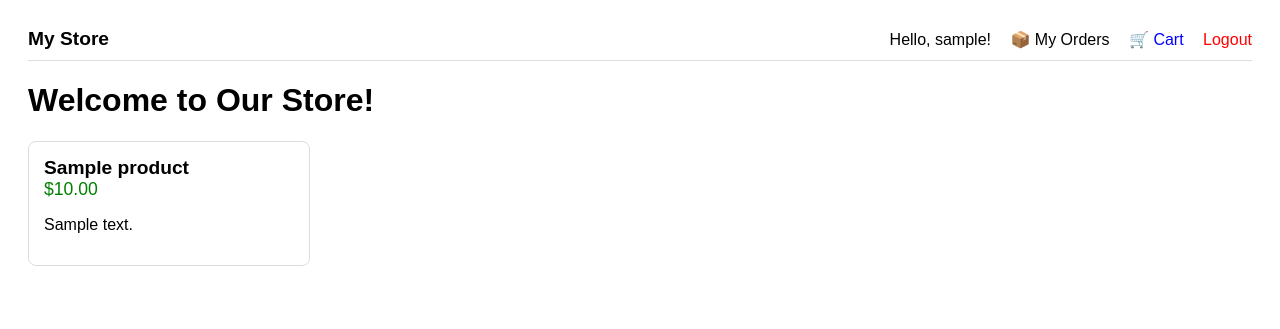
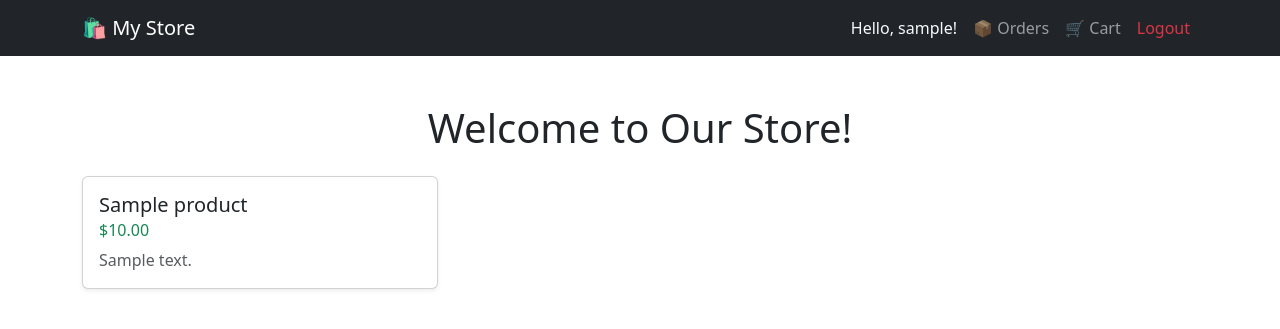
Before and after one commit to archana251104/E-commerce, a Django app: page / in a window 1280 px wide. Shown: the top 329 px of the page. Run offline with Django 5.2, Linux system fonts and the light colour scheme; a user stored in the database is signed in; tables that the repository leaves empty hold one stand-in row (values such as "Sample post").

Commit message:
Update project

```diff
--- a/shop/models.py
+++ b/shop/models.py
@@ -5,6 +5,7 @@ class Product(models.Model):
     name = models.CharField(max_length=200)
     price = models.DecimalField(max_digits=10, decimal_places=2)
     description = models.TextField()
+    image = models.ImageField(upload_to='products/', blank=True, null=True) # <--- NEW LINE
     stock = models.IntegerField(default=0)
     created_at = models.DateTimeField(auto_now_add=True)
 
@@ -26,7 +27,6 @@ class CartItem(models.Model):
     def total_price(self):
         return self.product.price * self.quantity
 
-# --- NEW ADDITIONS FOR CHECKOUT ---
 class Order(models.Model):
     user = models.ForeignKey(settings.AUTH_USER_MODEL, on_delete=models.CASCADE)
     created_at = models.DateTimeField(auto_now_add=True)
--- a/shop/templates/shop/product_list.html
+++ b/shop/templates/shop/product_list.html
@@ -1,53 +1,62 @@
 <!DOCTYPE html>
-<html>
+<html lang="en">
 <head>
-    <meta charset="utf-8">
+    <meta charset="UTF-8">
+    <meta name="viewport" content="width=device-width, initial-scale=1.0">
     <title>My E-Commerce Store</title>
-    <style>
-        body { font-family: Arial, sans-serif; padding: 20px; }
-        .product-grid { display: flex; flex-wrap: wrap; gap: 20px; }
-        .product-card { border: 1px solid #ddd; padding: 15px; width: 250px; border-radius: 8px; }
-        .product-name { font-weight: bold; font-size: 1.2em; }
-        .product-price { color: green; font-size: 1.1em; }
-    </style>
+    <!-- Bootstrap 5 CDN -->
+    <link href="https://cdn.jsdelivr.net/npm/bootstrap@5.3.0/dist/css/bootstrap.min.css" rel="stylesheet">
 </head>
 <body>
 
     <!-- Navigation Bar -->
-    <div style="margin-bottom: 20px; display: flex; justify-content: space-between; align-items: center; border-bottom: 1px solid #ddd; padding-bottom: 10px;">
-        <div>
-            <a href="{% url 'product_list' %}" style="font-weight: bold; font-size: 1.2em; text-decoration: none; color: black;">My Store</a>
+    <nav class="navbar navbar-expand-lg navbar-dark bg-dark">
+        <div class="container">
+            <a class="navbar-brand" href="{% url 'product_list' %}">🛍️ My Store</a>
+            <div class="collapse navbar-collapse">
+                <ul class="navbar-nav ms-auto">
+                    {% if user.is_authenticated %}
+                        <li class="nav-item"><span class="nav-link text-light">Hello, {{ user.username }}!</span></li>
+                        <li class="nav-item"><a class="nav-link" href="{% url 'order_history' %}">📦 Orders</a></li>
+                        <li class="nav-item"><a class="nav-link" href="{% url 'cart_view' %}">🛒 Cart</a></li>
+                        <li class="nav-item"><a class="nav-link text-danger" href="{% url 'logout' %}">Logout</a></li>
+                    {% else %}
+                        <li class="nav-item"><a class="nav-link" href="{% url 'login' %}">Login</a></li>
+                        <li class="nav-item"><a class="nav-link" href="{% url 'register' %}">Register</a></li>
+                    {% endif %}
+                </ul>
+            </div>
         </div>
+    </nav>
 
-        <div>
-            {% if user.is_authenticated %}
-                <span>Hello, {{ user.username }}!</span>
+    <!-- Main Content -->
+    <div class="container mt-5">
+        <h1 class="mb-4 text-center">Welcome to Our Store!</h1>
 
-                <a href="{% url 'order_history' %}" style="margin-left: 15px; text-decoration: none; color: black;">📦 My Orders</a>
-                <a href="{% url 'cart_view' %}" style="margin-left: 15px; text-decoration: none; color: blue;">🛒 Cart</a>
-                <a href="{% url 'logout' %}" style="margin-left: 15px; text-decoration: none; color: red;">Logout</a>
-            {% else %}
-                <a href="{% url 'login' %}">Login</a> | <a href="{% url 'register' %}">Register</a>
-            {% endif %}
+        <div class="row row-cols-1 row-cols-md-3 g-4">
+            {% for product in products %}
+                <div class="col">
+                    <div class="card h-100 shadow-sm">
+                        <div class="card-body">
+                            <h5 class="card-title">
+                                <a href="{% url 'product_detail' product.id %}" class="text-decoration-none text-dark stretched-link">
+                                    {{ product.name }}
+                                </a>
+                            </h5>
+                            <h6 class="card-subtitle mb-2 text-success">${{ product.price }}</h6>
+                            <p class="card-text text-muted">{{ product.description|truncatechars:50 }}</p>
+                        </div>
+                    </div>
+                </div>
+            {% empty %}
+                <div class="col-12 text-center">
+                    <p class="text-muted">No products found. Go to the admin panel and add some!</p>
+                </div>
+            {% endfor %}
         </div>
     </div>
 
-    <h1>Welcome to Our Store!</h1>
-
-    <div class="product-grid">
-        {% for product in products %}
-            <div class="product-card">
-                <!-- This link makes the product name clickable -->
-                <a href="{% url 'product_detail' product.id %}" style="text-decoration: none; color: black;">
-                    <div class="product-name">{{ product.name }}</div>
-                </a>
-                <div class="product-price">${{ product.price }}</div>
-                <p>{{ product.description|truncatechars:50 }}</p>
-            </div>
-        {% empty %}
-            <p>No products found. Go to the admin panel and add some!</p>
-        {% endfor %}
-    </div>
-
+    <!-- Bootstrap JS -->
+    <script src="https://cdn.jsdelivr.net/npm/bootstrap@5.3.0/dist/js/bootstrap.bundle.min.js"></script>
 </body>
 </html>
```
Also changed, not shown: shop/templates/shop/product_detail.html (+32 -19 lines).
